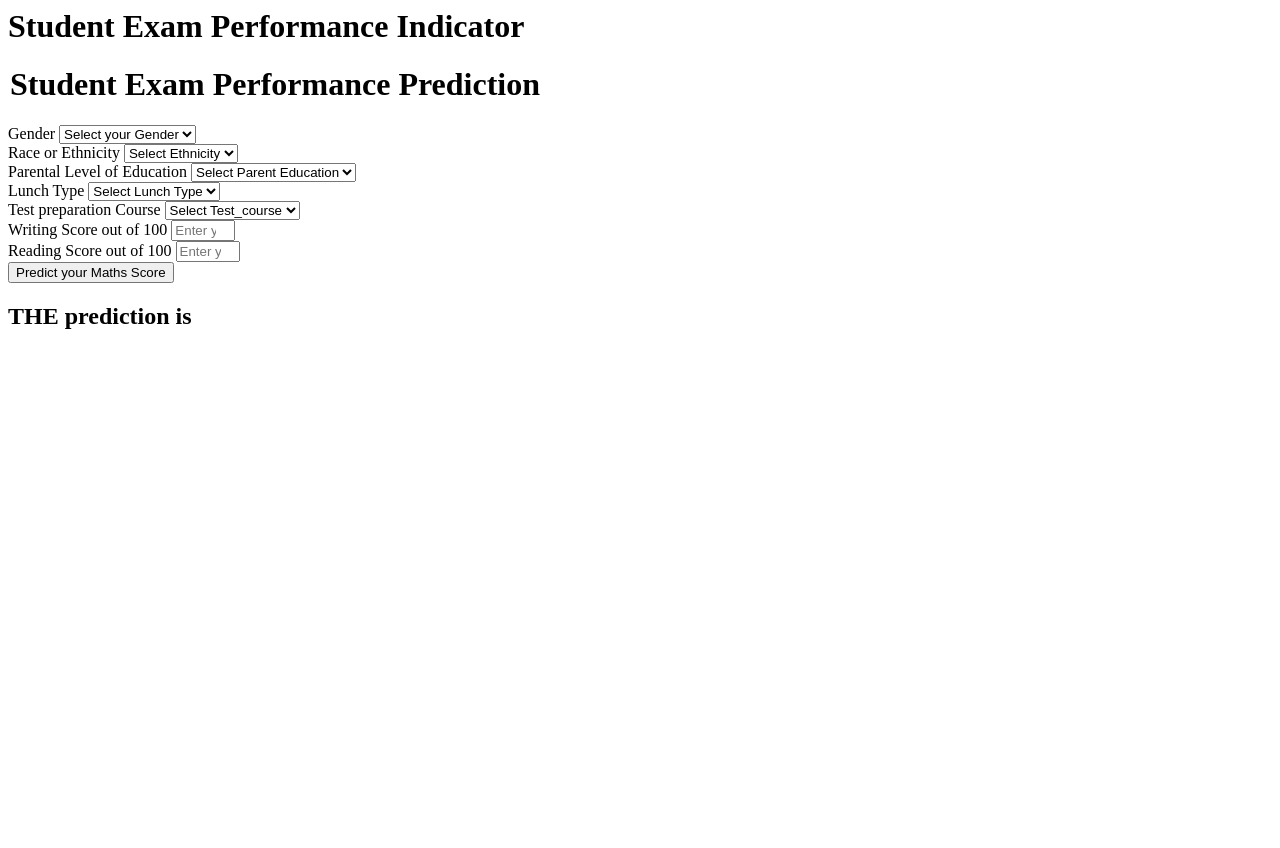
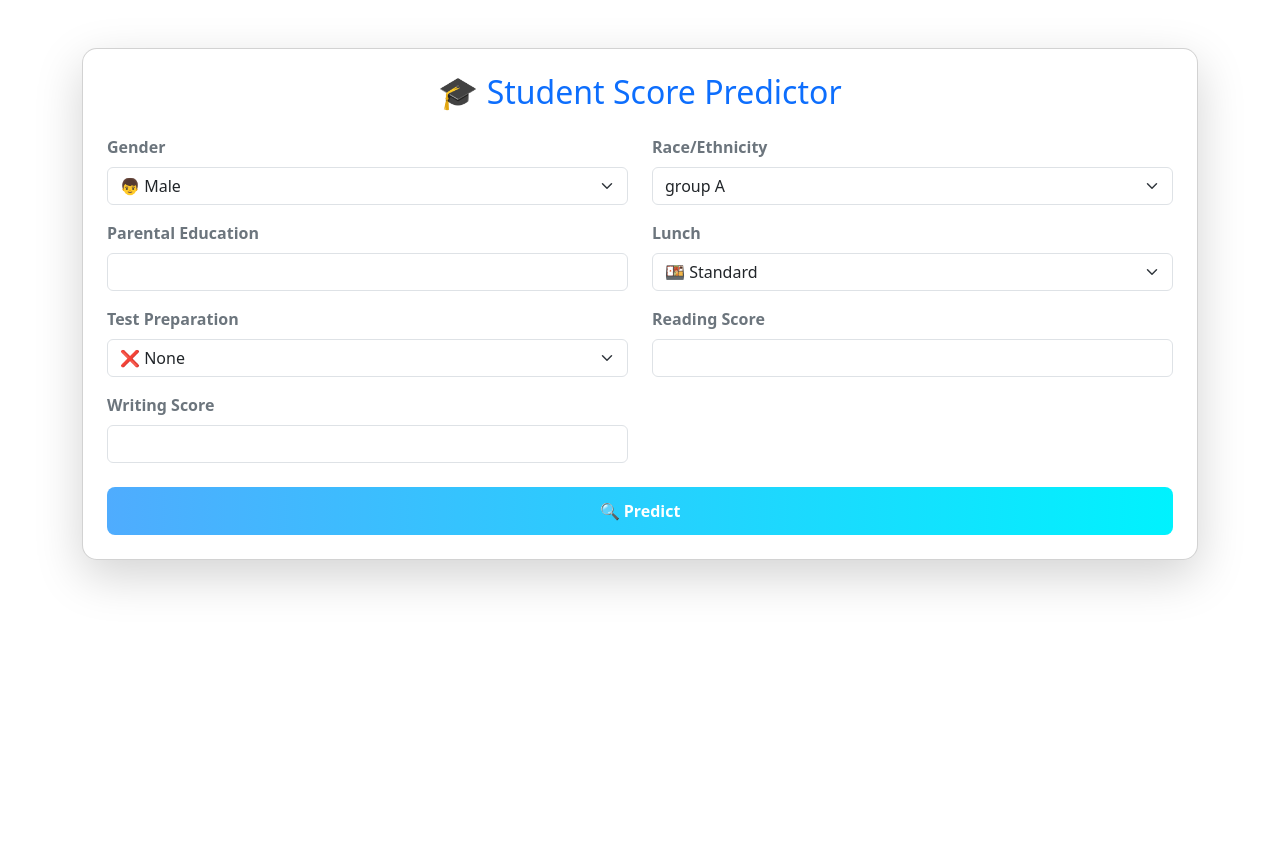
Before and after one commit to Md-ayaz01/ml-project, a Flask app: page /predictdata in a window 1280 px wide. Before the commit the page ends 329 px from the top, so only its background shows below. Run offline with Flask 3, Linux system fonts and the light colour scheme.

Commit message:
Fixed gunicorn issue

```diff
--- a/app.py
+++ b/app.py
@@ -1,45 +1,42 @@
-from flask import Flask,request,render_template
-import numpy as np
+from flask import Flask, request, render_template
 import pandas as pd
+from src.pipeline.predict_pipeline import CustomData, PredictPipeline
 
-from sklearn.preprocessing import StandardScaler
-from src.pipeline.predict_pipeline import CustomData,PredictPipeline
+application = Flask(__name__)
+app = application
 
-application=Flask(__name__)
-
-app=application
-
-## Route for a home page
-
+# Home page
 @app.route('/')
 def index():
     return render_template('index.html')
 
-@app.route('/predictdata',methods=['GET','POST'])
+# Prediction form and result
+@app.route('/predictdata', methods=['GET', 'POST'])
 def predict_datapoint():
-    if request.method=='GET':
-        return render_template('home.html')
+    if request.method == 'GET':
+        return render_template('predict.html')
     else:
-        data=CustomData(
+        # Collect form data
+        data = CustomData(
             gender=request.form.get('gender'),
-            race_ethnicity=request.form.get('ethnicity'),
+            race_ethnicity=request.form.get('race_ethnicity'),  # ✅ fixed key
             parental_level_of_education=request.form.get('parental_level_of_education'),
             lunch=request.form.get('lunch'),
             test_preparation_course=request.form.get('test_preparation_course'),
-            reading_score=float(request.form.get('writing_score')),
-            writing_score=float(request.form.get('reading_score'))
+            reading_score=float(request.form.get('reading_score')),
+            writing_score=float(request.form.get('writing_score'))
+        )
 
-        )
-        pred_df=data.get_data_as_data_frame()
-        print(pred_df)
-        print("Before Prediction")
+        # Convert input to DataFrame
+        pred_df = data.get_data_as_data_frame()
+        print("User Input:\n", pred_df)
 
-        predict_pipeline=PredictPipeline()
-        print("Mid Prediction")
-        results=predict_pipeline.predict(pred_df)
-        print("after Prediction")
-        return render_template('home.html',results=results[0])
+        # Run prediction
+        predict_pipeline = PredictPipeline()
+        results = predict_pipeline.predict(pred_df)
+        print("Prediction Result:", results)
 
+        return render_template('predict.html', results=results[0])
 
-if __name__=="__main__":
-    app.run(host="0.0.0.0")
+if __name__ == "__main__":
+    app.run(host="0.0.0.0", port=5000, debug=True)
--- a/requirements.txt
+++ b/requirements.txt
@@ -5,6 +5,7 @@ scikit-learn
 catboost
 xgboost
 flask
+gunicorn
 ipykernel
 dill
 #-e .
--- /dev/null
+++ b/static/style.css
@@ -0,0 +1,34 @@
+body.bg-gradient {
+  background: linear-gradient(135deg, #e3f2fd, #fff3e0);
+  min-height: 100vh;
+}
+
+.animated-card {
+  animation: fadeIn 0.6s ease-in-out;
+  border-radius: 15px;
+}
+
+.btn-gradient {
+  background: linear-gradient(to right, #4facfe, #00f2fe);
+  border: none;
+  color: white;
+  font-weight: bold;
+  padding: 12px;
+  border-radius: 8px;
+  transition: all 0.3s ease;
+}
+
+.btn-gradient:hover {
+  background: linear-gradient(to right, #43e97b, #38f9d7);
+  color: white;
+}
+
+@keyframes fadeIn {
+  from {opacity: 0; transform: translateY(10px);}
+  to {opacity: 1; transform: translateY(0);}
+}
+
+.alert-success {
+  border-radius: 10px;
+  font-size: 1.2rem;
+}
--- a/templates/home.html
+++ /dev/null
@@ -1,111 +0,0 @@
-<html>
-<body>
-    <div class="login">
-       <h1>Student Exam Performance Indicator</h1>
-
-       <form action="{{ url_for('predict_datapoint')}}" method="post">
-        <h1>
-            <legend>Student Exam Performance Prediction</legend>
-        </h1>
-        <div class="mb-3">
-            <label class="form-label">Gender</label>
-            <select class="form-control" name="gender" placeholder="Enter you Gender" required>
-                <option class="placeholder" selected disabled value="">Select your Gender</option>
-                <option value="male">
-                    Male
-                </option>
-                <option value="female">
-                    Female
-                </option>
-            </select>
-        </div>
-        <div class="mb-3">
-            <label class="form-label">Race or Ethnicity</label>
-            <select class="form-control" name="ethnicity" placeholder="Enter you ethnicity" required>
-                <option class="placeholder" selected disabled value="">Select Ethnicity</option>
-                <option value="group A">
-                    Group A
-                </option>
-                <option value="group B">
-                    Group B
-                </option>
-                <option value="group C">
-                    Group C
-                </option>
-                <option value="group D">
-                    Group D
-                </option>
-                <option value="group E">
-                    Group E
-                </option>
-            </select>
-        </div>
-        <div class="mb-3">
-            <label class="form-label">Parental Level of Education</label>
-            <select class="form-control" name="parental_level_of_education"
-                placeholder="Enter you Parent Education" required>
-                <option class="placeholder" selected disabled value="">Select Parent Education</option>
-                <option value="associate's degree">
-                    associate's degree
-                </option>
-                <option value="bachelor's degree">
-                    bachelor's degree
-                </option>
-                <option value="high school">
-                    high school
-                </option>
-                <option value="master's degree">
-                    master's degree
-                </option>
-                <option value="some college">
-                    some college
-                </option>
-                <option value="some high school">
-                    some high school
-                </option>
-            </select>
-        </div>
-        <div class="mb-3">
-            <label class="form-label">Lunch Type</label>
-            <select class="form-control" name="lunch" placeholder="Enter you Lunch" required>
-                <option class="placeholder" selected disabled value="">Select Lunch Type</option>
-                <option value="free/reduced">
-                    free/reduced
-                </option>
-                <option value="standard">
-                    standard
-                </option>
-            </select>
-        </div>
-        <div class="mb-3">
-            <label class="form-label">Test preparation Course</label>
-            <select class="form-control" name="test_preparation_course" placeholder="Enter you Course"
-                required>
-                <option class="placeholder" selected disabled value="">Select Test_course</option>
-                <option value="none">
-                    None
-                </option>
-                <option value="completed">
-                    Completed
-                </option>
-            </select>
-        </div>
-        <div class="mb-3">
-            <label class="form-label">Writing Score out of 100</label>
-            <input class="form-control" type="number" name="reading_score"
-                placeholder="Enter your Reading score" min='0' max='100' />
-        </div>
-        <div class="mb-3">
-            <label class="form-label">Reading Score out of 100</label>
-            <input class="form-control" type="number" name="writing_score"
-                placeholder="Enter your Reading Score" min='0' max='100' />
-        </div>
-        <div class="mb-3">
-            <input class="btn btn-primary" type="submit" value="Predict your Maths Score" required />
-        </div>
-    </form>
-    <h2>
-       THE  prediction is {{results}}
-    </h2>
-   <body>
-</html>
--- /dev/null
+++ b/templates/predict.html
@@ -0,0 +1,84 @@
+<!DOCTYPE html>
+<html lang="en">
+<head><!DOCTYPE html>
+<html lang="en">
+<head>
+  <meta charset="UTF-8">
+  <title>Student Score Predictor</title>
+  <link href="https://cdn.jsdelivr.net/npm/bootstrap@5.3.3/dist/css/bootstrap.min.css" rel="stylesheet">
+  <link rel="stylesheet" href="{{ url_for('static', filename='style.css') }}">
+  <script>
+    function showSpinner() {
+      document.getElementById("spinner").style.display = "block";
+    }
+  </script>
+</head>
+<body class="bg-gradient">
+<div class="container mt-5">
+  <div class="card shadow-lg p-4 animated-card">
+    <h2 class="text-center text-primary mb-4">🎓 Student Score Predictor</h2>
+    <form method="POST" action="/predictdata" onsubmit="showSpinner()">
+      <div class="row">
+        <div class="col-md-6 mb-3">
+          <label class="form-label fw-bold text-secondary">Gender</label>
+          <select name="gender" class="form-select">
+            <option value="male">👦 Male</option>
+            <option value="female">👧 Female</option>
+          </select>
+        </div>
+        <div class="col-md-6 mb-3">
+          <label class="form-label fw-bold text-secondary">Race/Ethnicity</label>
+          <select name="race_ethnicity" class="form-select">
+            <option>group A</option>
+            <option>group B</option>
+            <option>group C</option>
+            <option>group D</option>
+            <option>group E</option>
+          </select>
+        </div>
+        <div class="col-md-6 mb-3">
+          <label class="form-label fw-bold text-secondary">Parental Education</label>
+          <input type="text" name="parental_level_of_education" class="form-control" required>
+        </div>
+        <div class="col-md-6 mb-3">
+          <label class="form-label fw-bold text-secondary">Lunch</label>
+          <select name="lunch" class="form-select">
+            <option value="standard">🍱 Standard</option>
+            <option value="free/reduced">🥪 Free/Reduced</option>
+          </select>
+        </div>
+        <div class="col-md-6 mb-3">
+          <label class="form-label fw-bold text-secondary">Test Preparation</label>
+          <select name="test_preparation_course" class="form-select">
+            <option value="none">❌ None</option>
+            <option value="completed">✅ Completed</option>
+          </select>
+        </div>
+        <div class="col-md-6 mb-3">
+          <label class="form-label fw-bold text-secondary">Reading Score</label>
+          <input type="number" name="reading_score" class="form-control" required>
+        </div>
+        <div class="col-md-6 mb-3">
+          <label class="form-label fw-bold text-secondary">Writing Score</label>
+          <input type="number" name="writing_score" class="form-control" required>
+        </div>
+      </div>
+      <button type="submit" class="btn btn-gradient w-100 mt-2">🔍 Predict</button>
+    </form>
+
+    <!-- Spinner -->
+    <div id="spinner" class="text-center mt-3" style="display:none;">
+      <div class="spinner-border text-primary" role="status"></div>
+      <p class="text-muted">Predicting score...</p>
+    </div>
+
+    {% if results %}
+    <div class="alert alert-success text-center mt-4">
+      <h4>🎯 Prediction:</h4>
+      <h5><strong>{{ results }}</strong></h5>
+    </div>
+    {% endif %}
+  </div>
+</div>
+</body>
+</html>
```
Also changed, not shown: application.py (+45 -0 lines), templates/index.html (+14 -1 lines), 1 other file.
